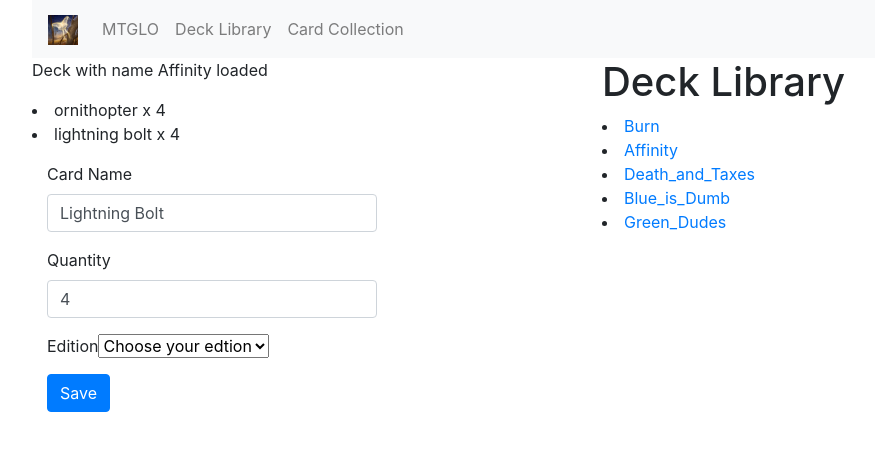
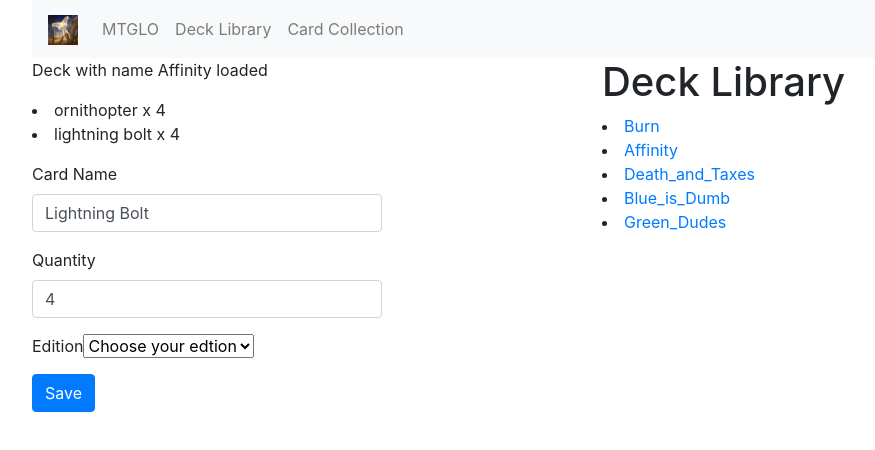
Before and after one commit to mtglo/mtglo, an Angular app in the folder src/Mtglo.UserInterfaces.Angular/: page /decks/Affinity in a window 1280 px wide. Both pictures are taken after a click on the button "Edit Deck". Shown: the top 450 px of the page, without its empty margins (53-928 px from the left). Built offline with nearby package versions, Linux system fonts and the light colour scheme.

Commit message:
addcard in deck-editor

```diff
--- a/src/Mtglo.UserInterfaces.Angular/src/app/deck-editor/deck-editor.component.html
+++ b/src/Mtglo.UserInterfaces.Angular/src/app/deck-editor/deck-editor.component.html
@@ -1,4 +1,3 @@
-<div class="container">
     <div class="row">
         <div class="col-xs-12 col-sm-10 col-md-8 col-sm-offset-1 col-md-offset-2">
             <form [formGroup]="cardForm" (ngSubmit)="OnSubmit()">
@@ -35,4 +34,3 @@
             </form>
         </div>
     </div>
-</div>
--- a/src/Mtglo.UserInterfaces.Angular/src/app/deck-editor/deck-editor.component.ts
+++ b/src/Mtglo.UserInterfaces.Angular/src/app/deck-editor/deck-editor.component.ts
@@ -1,4 +1,4 @@
-import { Component, OnInit } from '@angular/core';
+import { Component, OnInit, Input, Output, EventEmitter } from '@angular/core';
 import { FormsModule, NgForm, FormGroup, FormControl, Validators, FormArray } from '@angular/forms'
 
 @Component({
@@ -13,8 +13,11 @@ export class DeckEditorComponent implements OnInit {
     editions = ['Alpha', 'Beta', 'Unlimited', 'Revised', 'The Dark', 'Legends'];
     cardsToBeAdded: string[];
     forbiddenCards = ['counterspell'];
+    card: {cardName: string, quantity: number};
 
     constructor() { }
+
+    @Input() public onSubmitCard: (card: {cardName: string, quantity: number}) => void;
 
     ngOnInit(): void {
         this.cardForm = new FormGroup({
@@ -26,7 +29,8 @@ export class DeckEditorComponent implements OnInit {
     }
 
     OnSubmit() {
-        console.log(this.cardForm);
+        this.card = {cardName: this.cardForm.value['cardName'], quantity: this.cardForm.value['quantity']};
+        this.onSubmitCard(this.card);
     }
 
     ForbiddenCards(control: FormControl): {[s: string]: boolean} {
--- a/src/Mtglo.UserInterfaces.Angular/src/app/deck.service.ts
+++ b/src/Mtglo.UserInterfaces.Angular/src/app/deck.service.ts
@@ -32,7 +32,12 @@ export class DeckService {
     private decksDB: Deck[];
     decks: Observable<Deck[]>;
 
-    GetDeck(deckName: 'string'): Deck {
+    GetDeck(deckName: string): Deck {
         return this.decksDB.filter(deck => deck.name === deckName)[0];
     }
+
+    AddCard(deckName: string, card: {cardName: string, quantity: number}) {
+        this.GetDeck(deckName).deckList = this.GetDeck(deckName).deckList.concat(card);
+        console.log(this.GetDeck(deckName).deckList.concat(card));
+    }
 }
--- a/src/Mtglo.UserInterfaces.Angular/src/app/deck/deck.component.html
+++ b/src/Mtglo.UserInterfaces.Angular/src/app/deck/deck.component.html
@@ -9,6 +9,6 @@
     <button class="btn btn-warning" *ngIf="!editingDeck;else elseBlock" (click)="editingDeck=!editingDeck">
         Edit Deck</button>
     <ng-template #elseBlock>
-        <mtglo-deck-editor></mtglo-deck-editor>
+        <mtglo-deck-editor [onSubmitCard]="this.onSavedDeck"></mtglo-deck-editor>
     </ng-template>
 </div>
--- a/src/Mtglo.UserInterfaces.Angular/src/app/deck/deck.component.ts
+++ b/src/Mtglo.UserInterfaces.Angular/src/app/deck/deck.component.ts
@@ -22,6 +22,8 @@ export class DeckComponent implements OnInit, OnDestroy {
     newCard = '';
     subscription: Subscription;
     editingDeck= false;
+    //onSavedDeck: ({cardName: string, quantity: number}) => void;
+    onSavedDeck = function (card: {cardName: string, quantity: number}): void {}
 
     public isCollapsed = false;
 
@@ -34,11 +36,15 @@ export class DeckComponent implements OnInit, OnDestroy {
             this.deck = deck;
             console.log(this.route);
         });
-
+        this.onSavedDeck = (card: {cardName: string, quantity: number}) => {
+            return this.deckservice.AddCard(this.deck.name, card);
+        };
     }
 
     ngOnDestroy(){
         this.subscription.unsubscribe();
     }
 
+
+
 }
```
